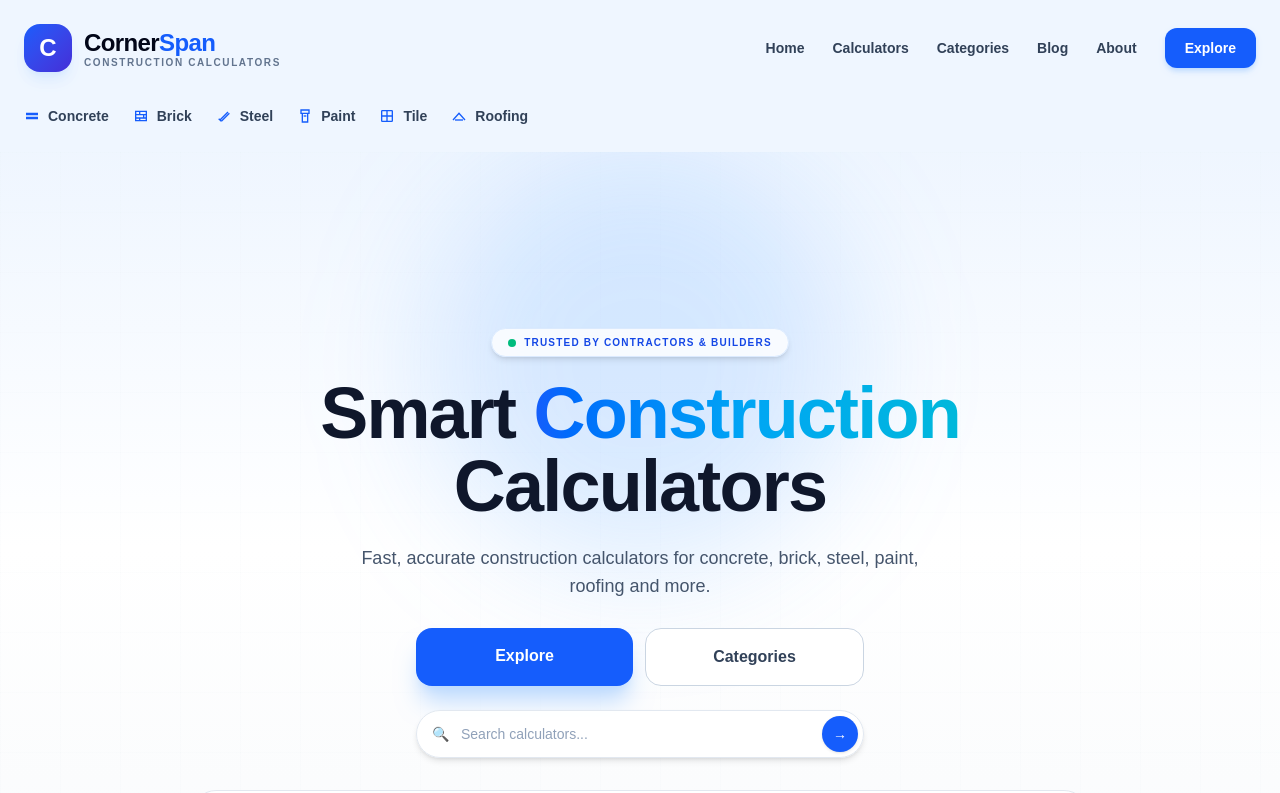
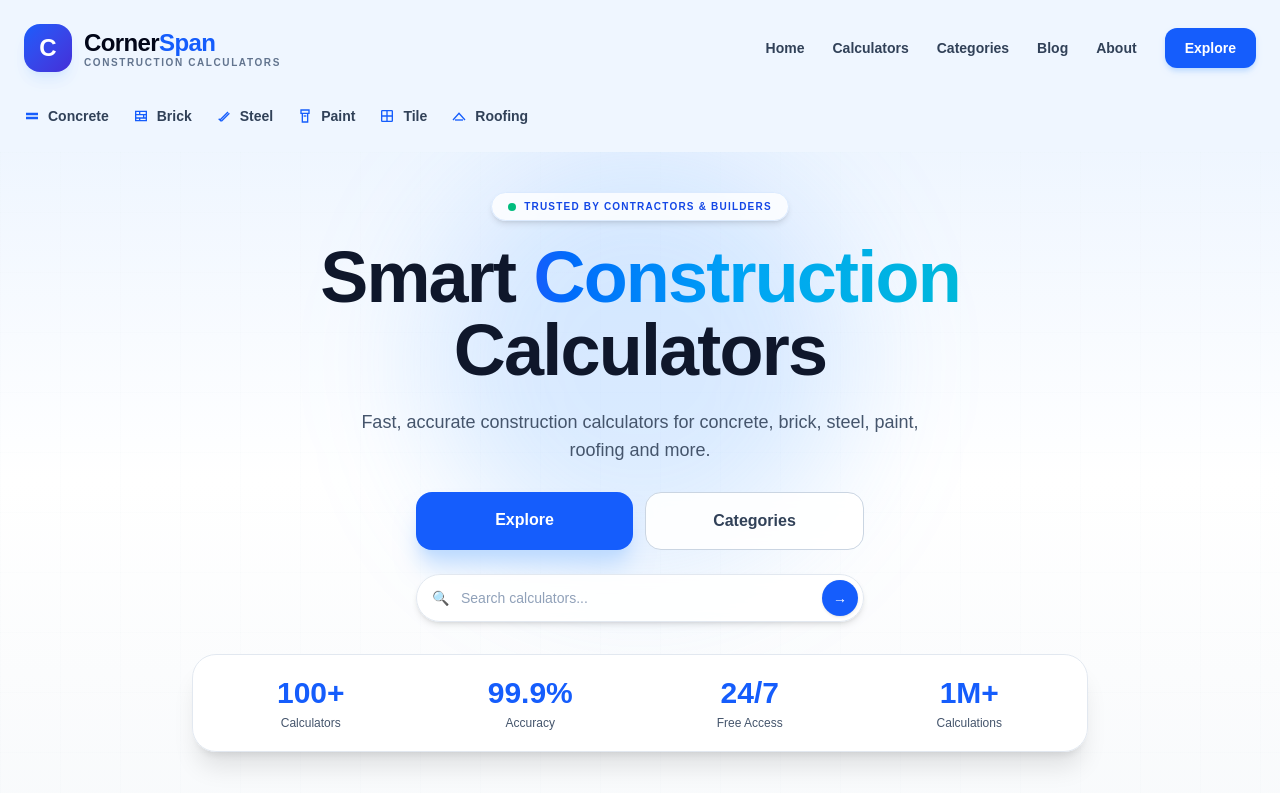
Before and after one commit to km7max-cmd/cornerspan, a Next.js app: page / in a window 1280 px wide. Shown: the top 793 px of the page. Built offline with nearby package versions, Linux system fonts and the light colour scheme.

Commit message:
Adjust padding in Hero component
Refactor Hero component layout for improved spacing.

```diff
--- a/components/Hero.tsx
+++ b/components/Hero.tsx
@@ -32,21 +32,7 @@ export default function Hero() {
       {/* Content */}
       <div className="relative mx-auto max-w-7xl px-6">
 
-        <div
-          className="
-            mx-auto
-            flex
-            max-w-5xl
-            flex-col
-            items-center
-            pt-36
-            pb-10
-            text-center
-            sm:pt-40
-            md:pt-44
-            md:pb-14
-          "
-        >
+        <div className="mx-auto flex max-w-5xl flex-col items-center pt-6 pb-10 text-center md:pt-10 md:pb-14">
 
           {/* Badge */}
           <div
```
